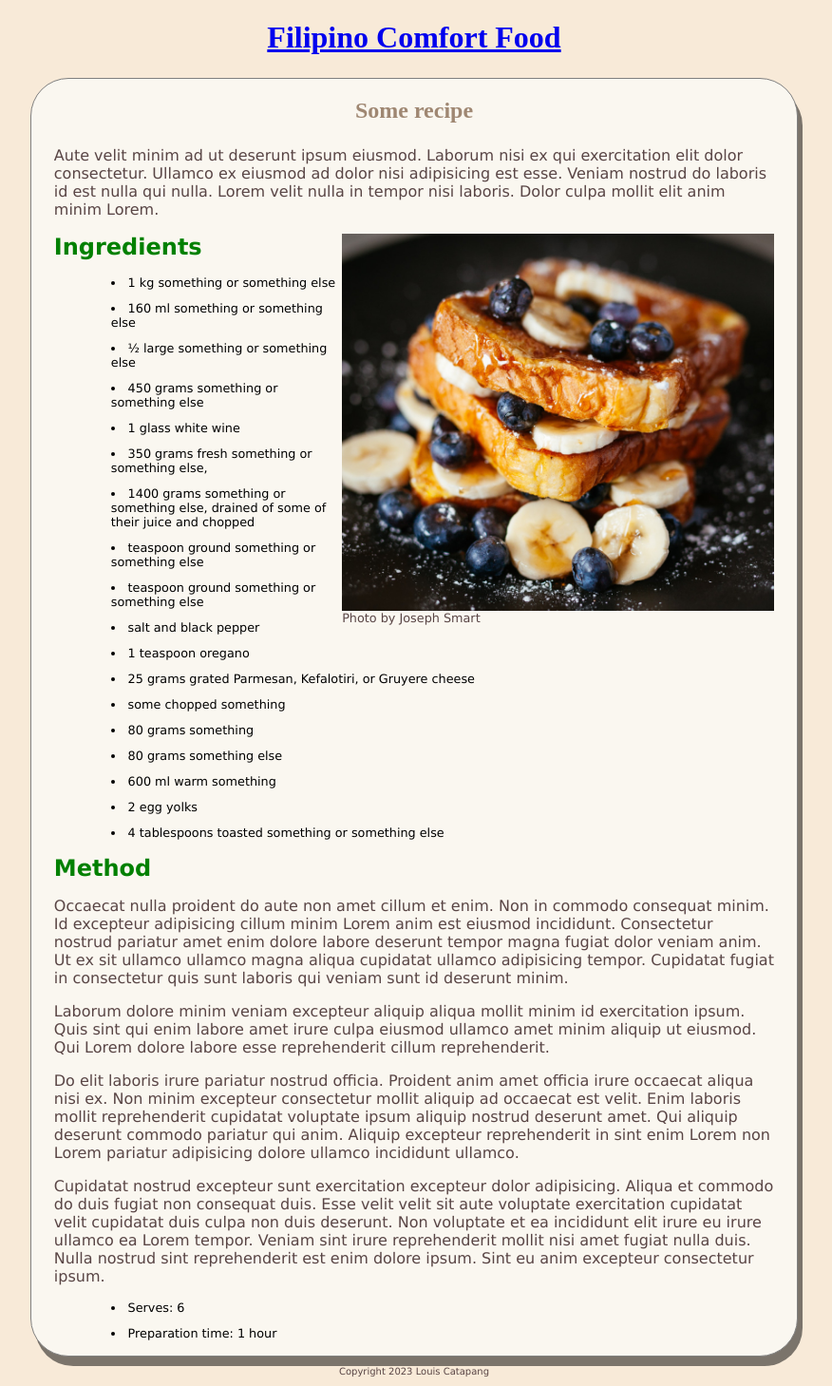
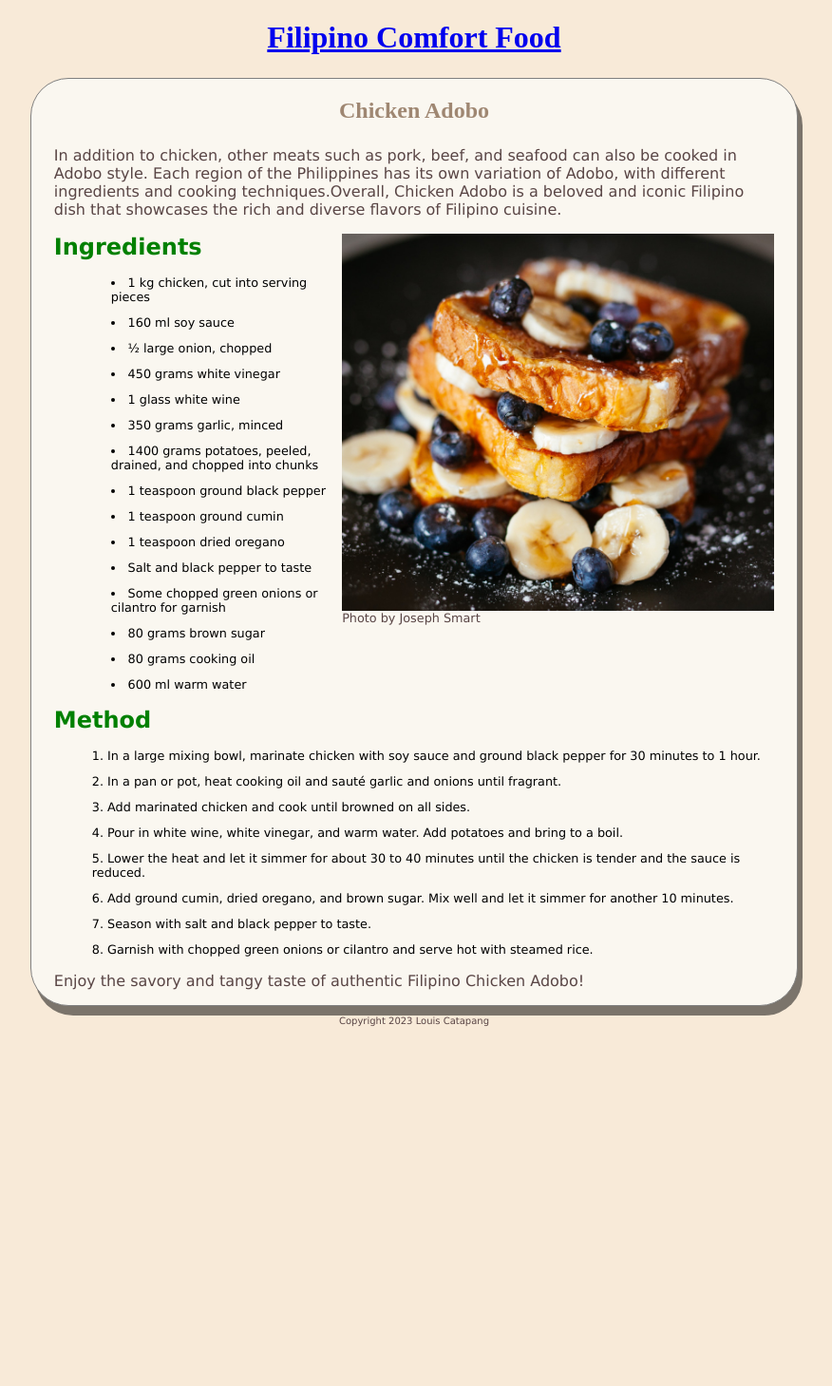
Before and after one commit to Loohwis/Recipe1, a Jekyll site: the page built from _recipes/recipe1.md, in a window 1280 px wide. Shown: the whole page at 95% size, without its empty margins (204-1080 px from the left). Built offline with Jekyll 4.4.1, drawn with Linux system fonts in a browser that asks for light colours; after the commit the page ends 1090 px from its top, so only the background shows below that.

Commit message:
Update Recipe “recipe1”

```diff
--- a/_recipes/recipe1.md
+++ b/_recipes/recipe1.md
@@ -1,46 +1,43 @@
 ---
+title: Chicken Adobo
+date: 2022-10-19
+order: 1
 layout: recipe
-title: Some recipe
-date: 2022-10-19
 published: true
-order: 2
 ---
-Aute velit minim ad ut deserunt ipsum eiusmod. Laborum nisi ex qui exercitation elit dolor consectetur. Ullamco ex eiusmod ad dolor nisi adipisicing est esse. Veniam nostrud do laboris id est nulla qui nulla. Lorem velit nulla in tempor nisi laboris. Dolor culpa mollit elit anim minim Lorem.
+In addition to chicken, other meats such as pork, beef, and seafood can also be cooked in Adobo style. Each region of the Philippines has its own variation of Adobo, with different ingredients and cooking techniques.Overall, Chicken Adobo is a beloved and iconic Filipino dish that showcases the rich and diverse flavors of Filipino cuisine.
 
 ![Delicious Plate of Toast, Blueberries and Bananas, covered in sticky maple syrup](../uploads/joseph-gonzalez-zcUgjyqEwe8-unsplash.jpg "Photo by Joseph Smart")
 
 
+
 ## Ingredients
 
-- 1 kg something or something else
-- 160 ml something or something else
-- ½ large something or something else
-- 450 grams something or something else
-- 1 glass white wine
-- 350 grams fresh something or something else,
-- 1400 grams something or something else, drained of some of their juice and chopped
-- teaspoon ground something or something else
-- teaspoon ground something or something else
-- salt and black pepper
-- 1 teaspoon oregano
-- 25 grams grated Parmesan, Kefalotiri, or Gruyere cheese
-- some chopped something
-- 80 grams something
-- 80 grams something else
-- 600 ml warm something
-- 2 egg yolks
-- 4 tablespoons toasted something or something else
-
+* 1 kg chicken, cut into serving pieces
+* 160 ml soy sauce
+* ½ large onion, chopped
+* 450 grams white vinegar
+* 1 glass white wine
+* 350 grams garlic, minced
+* 1400 grams potatoes, peeled, drained, and chopped into chunks
+* 1 teaspoon ground black pepper
+* 1 teaspoon ground cumin
+* 1 teaspoon dried oregano
+* Salt and black pepper to taste
+* Some chopped green onions or cilantro for garnish
+* 80 grams brown sugar
+* 80 grams cooking oil
+* 600 ml warm water
 
 ## Method
 
-Occaecat nulla proident do aute non amet cillum et enim. Non in commodo consequat minim. Id excepteur adipisicing cillum minim Lorem anim est eiusmod incididunt. Consectetur nostrud pariatur amet enim dolore labore deserunt tempor magna fugiat dolor veniam anim. Ut ex sit ullamco ullamco magna aliqua cupidatat ullamco adipisicing tempor. Cupidatat fugiat in consectetur quis sunt laboris qui veniam sunt id deserunt minim.
+1. In a large mixing bowl, marinate chicken with soy sauce and ground black pepper for 30 minutes to 1 hour.
+2. In a pan or pot, heat cooking oil and sauté garlic and onions until fragrant.
+3. Add marinated chicken and cook until browned on all sides.
+4. Pour in white wine, white vinegar, and warm water. Add potatoes and bring to a boil.
+5. Lower the heat and let it simmer for about 30 to 40 minutes until the chicken is tender and the sauce is reduced.
+6. Add ground cumin, dried oregano, and brown sugar. Mix well and let it simmer for another 10 minutes.
+7. Season with salt and black pepper to taste.
+8. Garnish with chopped green onions or cilantro and serve hot with steamed rice.
 
-Laborum dolore minim veniam excepteur aliquip aliqua mollit minim id exercitation ipsum. Quis sint qui enim labore amet irure culpa eiusmod ullamco amet minim aliquip ut eiusmod. Qui Lorem dolore labore esse reprehenderit cillum reprehenderit.
-
-Do elit laboris irure pariatur nostrud officia. Proident anim amet officia irure occaecat aliqua nisi ex. Non minim excepteur consectetur mollit aliquip ad occaecat est velit. Enim laboris mollit reprehenderit cupidatat voluptate ipsum aliquip nostrud deserunt amet. Qui aliquip deserunt commodo pariatur qui anim. Aliquip excepteur reprehenderit in sint enim Lorem non Lorem pariatur adipisicing dolore ullamco incididunt ullamco.
-
-Cupidatat nostrud excepteur sunt exercitation excepteur dolor adipisicing. Aliqua et commodo do duis fugiat non consequat duis. Esse velit velit sit aute voluptate exercitation cupidatat velit cupidatat duis culpa non duis deserunt. Non voluptate et ea incididunt elit irure eu irure ullamco ea Lorem tempor. Veniam sint irure reprehenderit mollit nisi amet fugiat nulla duis. Nulla nostrud sint reprehenderit est enim dolore ipsum. Sint eu anim excepteur consectetur ipsum.
-
-- Serves: 6
-- Preparation time: 1 hour
+Enjoy the savory and tangy taste of authentic Filipino Chicken Adobo!
```
